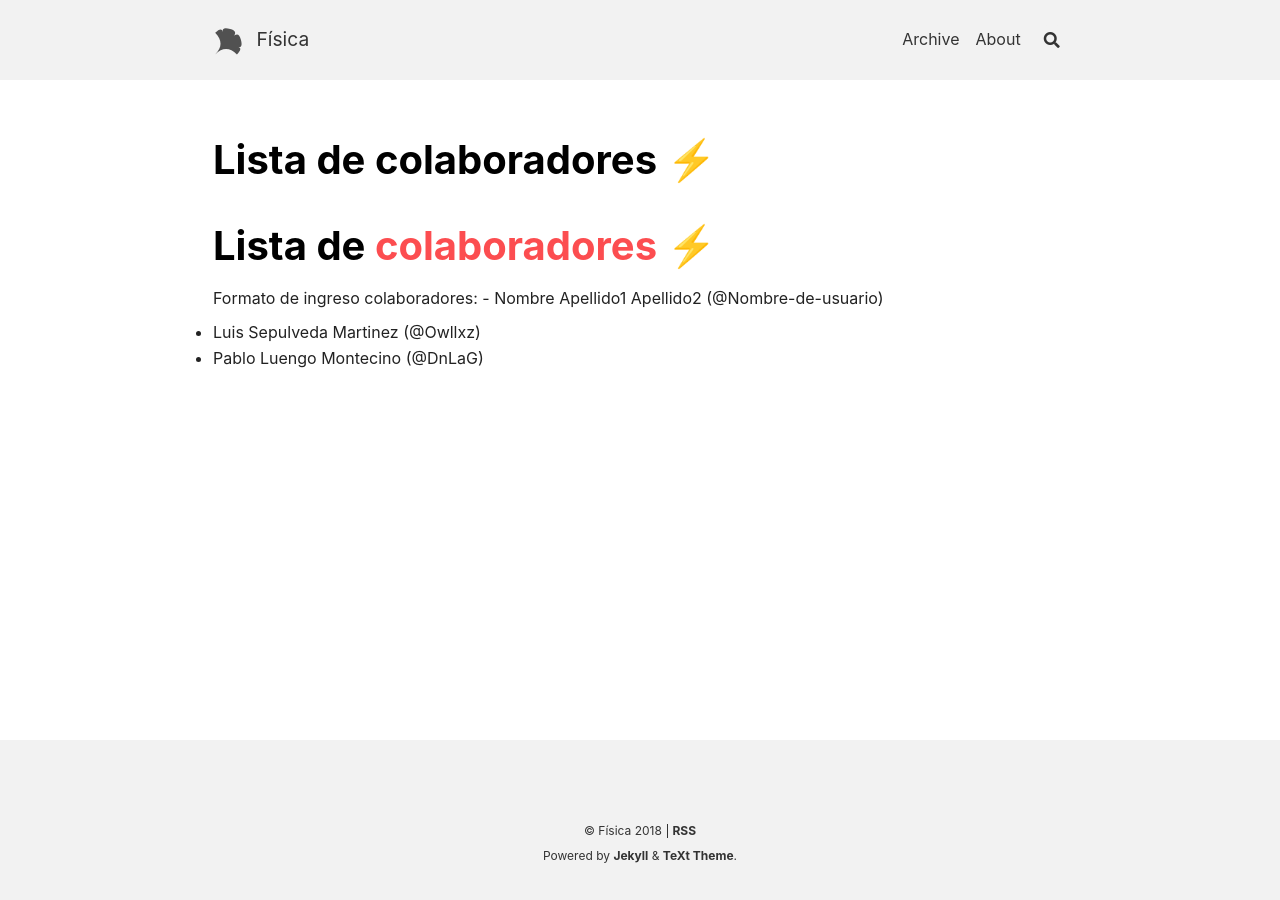
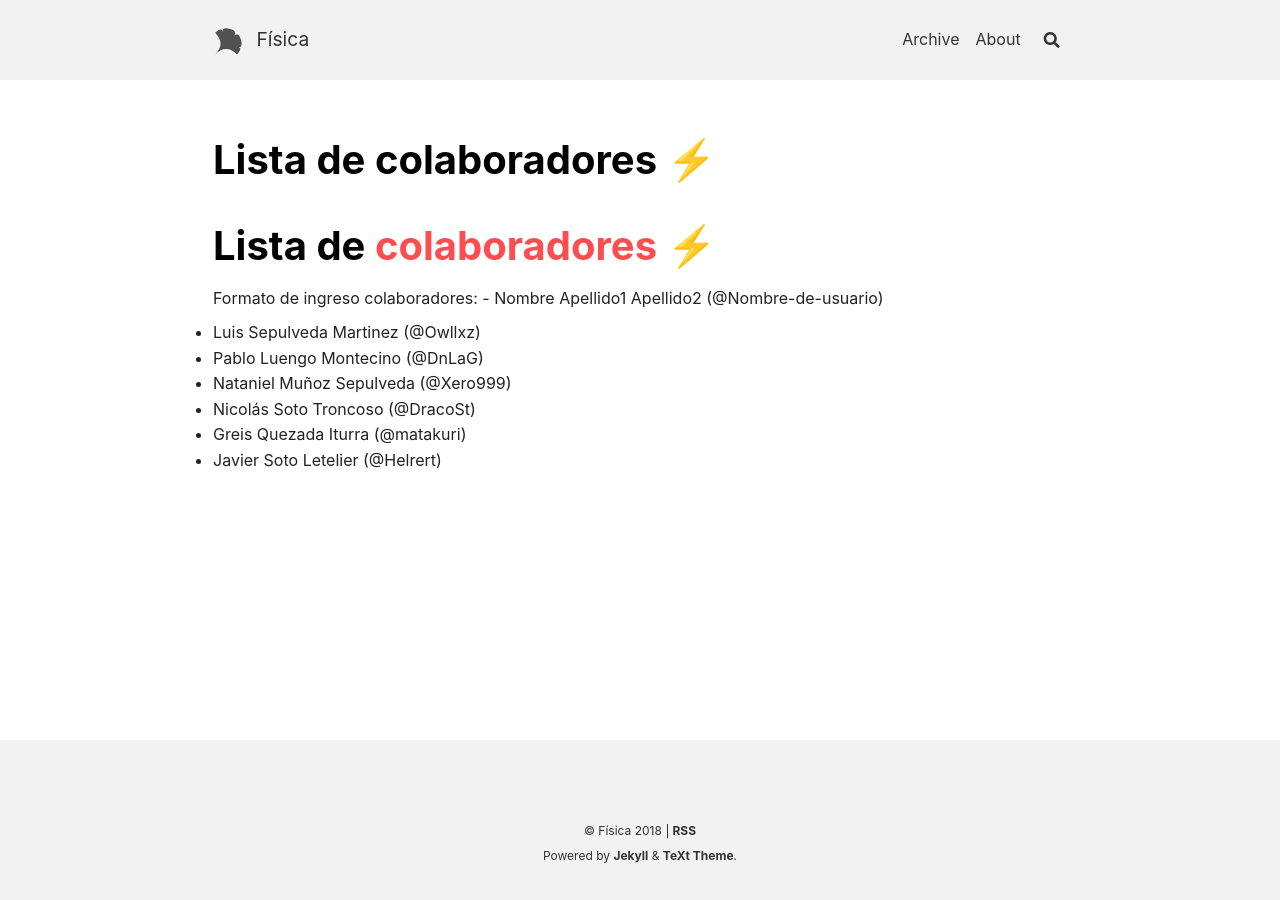
Before and after one commit to DnLaG/fisica, a Jekyll site: the page built from docs/lista.md, in a window 1280 px wide. Built offline with Jekyll 4.4.1, drawn with Linux system fonts in a browser that asks for light colours; nearby versions of some CDN libraries; our own code applies the rules of GitHub Pages for plain Markdown files.

Commit message:
list update

```diff
--- a/docs/lista.md
+++ b/docs/lista.md
@@ -4,3 +4,7 @@ Formato de ingreso colaboradores: - Nombre Apellido1 Apellido2 (@Nombre-de-usuar
 
 - Luis Sepulveda Martinez (@Owllxz)
 - Pablo Luengo Montecino (@DnLaG)
+- Nataniel Muñoz Sepulveda (@Xero999)
+- Nicolás Soto Troncoso (@DracoSt)
+- Greis Quezada Iturra (@matakuri)
+- Javier Soto Letelier (@Helrert)
```
